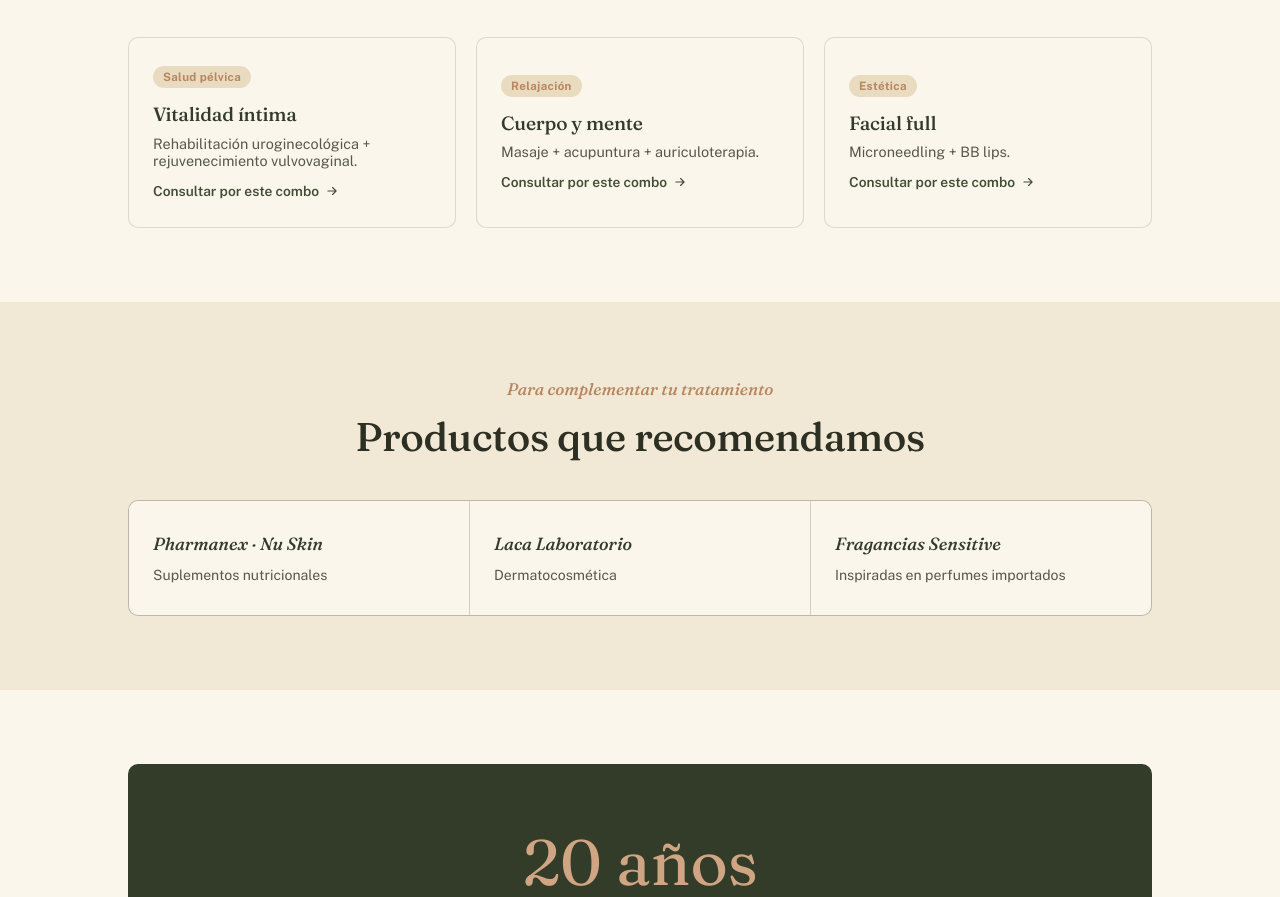
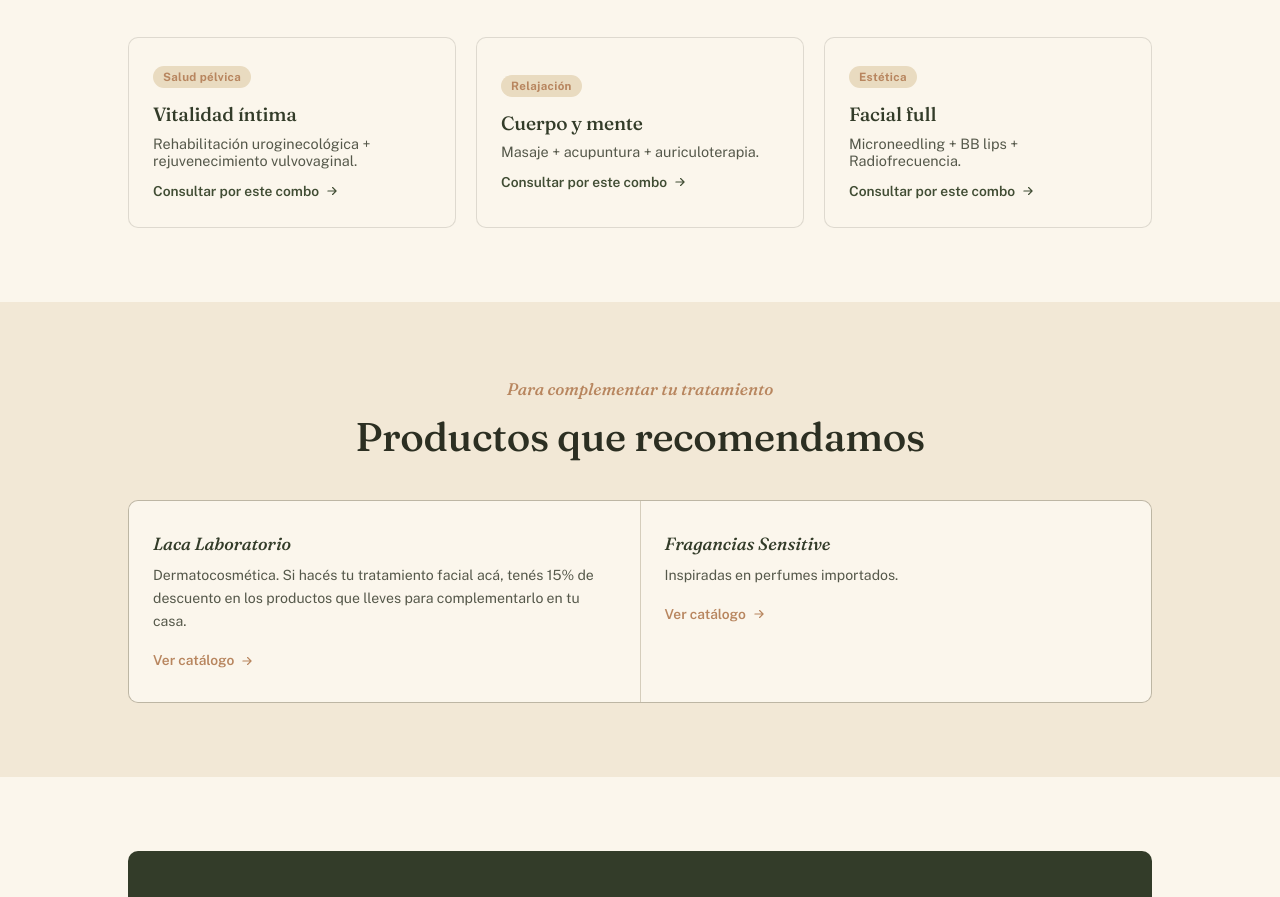
Before and after one commit to alvaroegonzalez89/elianaconchillo, a plain HTML site: page index.html in a window 1280 px wide. Shown: the part 2044-2941 px from the top of the page. Drawn offline with nearby package versions, Linux system fonts and the light colour scheme.

Commit message:
Update index.html

```diff
--- a/index.html
+++ b/index.html
@@ -147,10 +147,13 @@
   @media (max-width: 560px) { .combo-grid { grid-template-columns: 1fr; } }
 
   /* Productos */
-  .product-row { display: grid; grid-template-columns: repeat(3, 1fr); gap: 1px; background: var(--line); border: 1px solid var(--line); border-radius: var(--radius-m); overflow: hidden; }
+  .product-row { display: grid; grid-template-columns: repeat(2, 1fr); gap: 1px; background: var(--line); border: 1px solid var(--line); border-radius: var(--radius-m); overflow: hidden; }
   .product-cell { background: var(--cream-100); padding: 28px 24px; }
   .product-cell .mono { font-family: var(--font-display); font-style: italic; font-size: 1.1rem; color: var(--olive-900); margin-bottom: 6px; }
-  .product-cell p { font-size: 0.88rem; color: var(--ink-soft); margin: 0; }
+  .product-cell p { font-size: 0.88rem; color: var(--ink-soft); margin: 0 0 14px; }
+  .product-link { display: inline-flex; align-items: center; gap: 6px; font-size: 0.86rem; font-weight: 600; color: var(--blush-deep); text-decoration: none; }
+  .product-link svg { width: 14px; height: 14px; transition: transform .2s var(--ease); }
+  .product-link:hover svg { transform: translateX(3px); }
   @media (max-width: 700px) { .product-row { grid-template-columns: 1fr; } }
 
   /* Trust / trayectoria */
@@ -365,7 +368,7 @@
         <button class="combo-card reveal-init combo-trigger" data-combo="Facial full" style="transition-delay:.16s">
           <span class="tag">Estética</span>
           <h3>Facial full</h3>
-          <p>Microneedling + BB lips.</p>
+          <p>Microneedling + BB lips + Radiofrecuencia.</p>
           <span class="cta">Consultar por este combo <svg viewBox="0 0 24 24" fill="none"><path d="M5 12h14M13 6l6 6-6 6" stroke="currentColor" stroke-width="2" stroke-linecap="round" stroke-linejoin="round"/></svg></span>
         </button>
       </div>
@@ -380,16 +383,14 @@
       </div>
       <div class="product-row reveal-init">
         <div class="product-cell">
-          <p class="mono">Pharmanex · Nu Skin</p>
-          <p>Suplementos nutricionales</p>
-        </div>
-        <div class="product-cell">
           <p class="mono">Laca Laboratorio</p>
-          <p>Dermatocosmética</p>
+          <p>Dermatocosmética. Si hacés tu tratamiento facial acá, tenés 15% de descuento en los productos que lleves para complementarlo en tu casa.</p>
+          <a class="product-link" href="http://catalogo.laboratoriolaca.com/" target="_blank" rel="noopener">Ver catálogo <svg viewBox="0 0 24 24" fill="none"><path d="M5 12h14M13 6l6 6-6 6" stroke="currentColor" stroke-width="2" stroke-linecap="round" stroke-linejoin="round"/></svg></a>
         </div>
         <div class="product-cell">
           <p class="mono">Fragancias Sensitive</p>
-          <p>Inspiradas en perfumes importados</p>
+          <p>Inspiradas en perfumes importados.</p>
+          <a class="product-link" href="https://www.instagram.com/fragancias.sensitive?stkn=b3d6dzFwZWJpYmhn&utm_source=qr" target="_blank" rel="noopener">Ver catálogo <svg viewBox="0 0 24 24" fill="none"><path d="M5 12h14M13 6l6 6-6 6" stroke="currentColor" stroke-width="2" stroke-linecap="round" stroke-linejoin="round"/></svg></a>
         </div>
       </div>
     </div>
```
